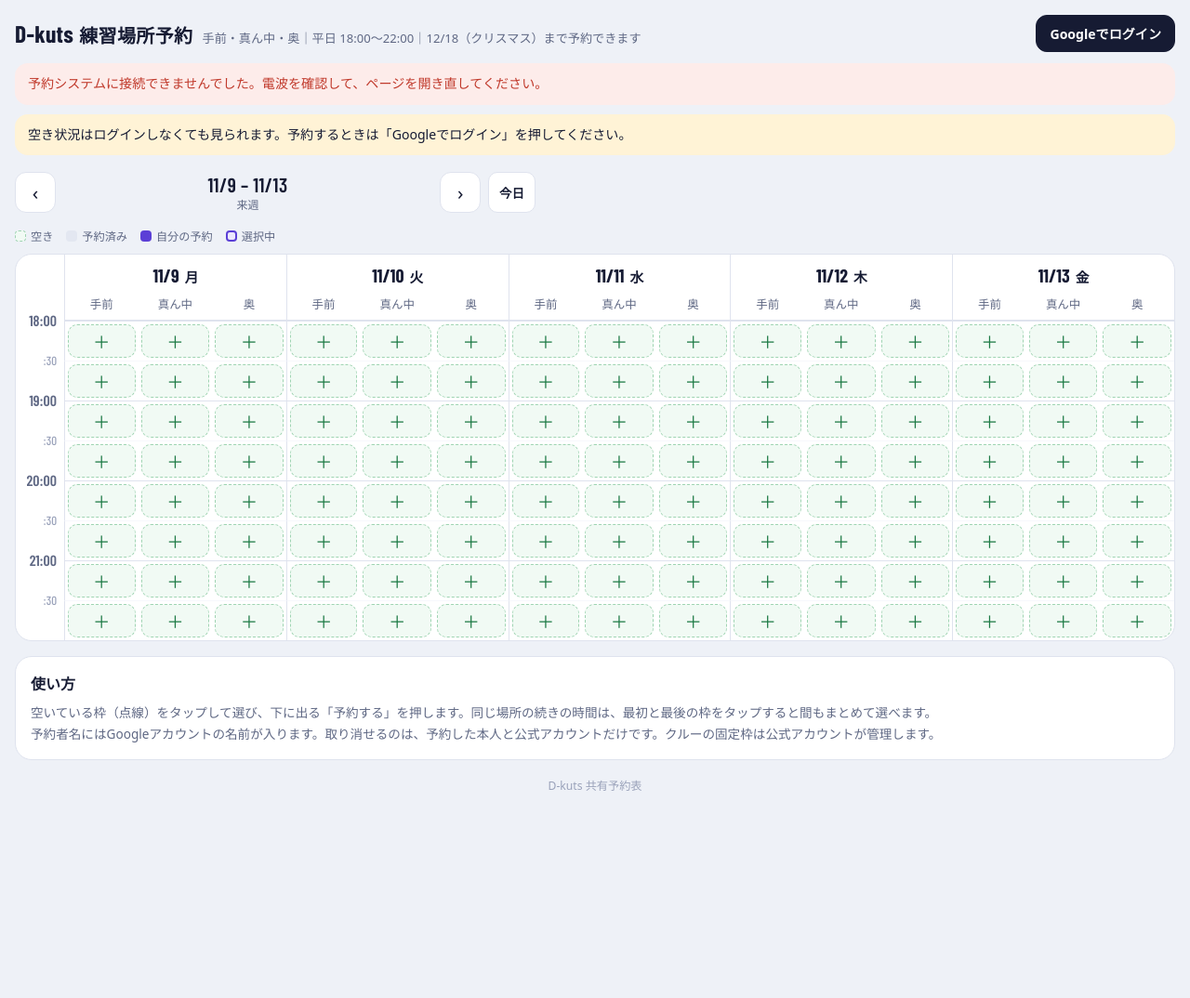
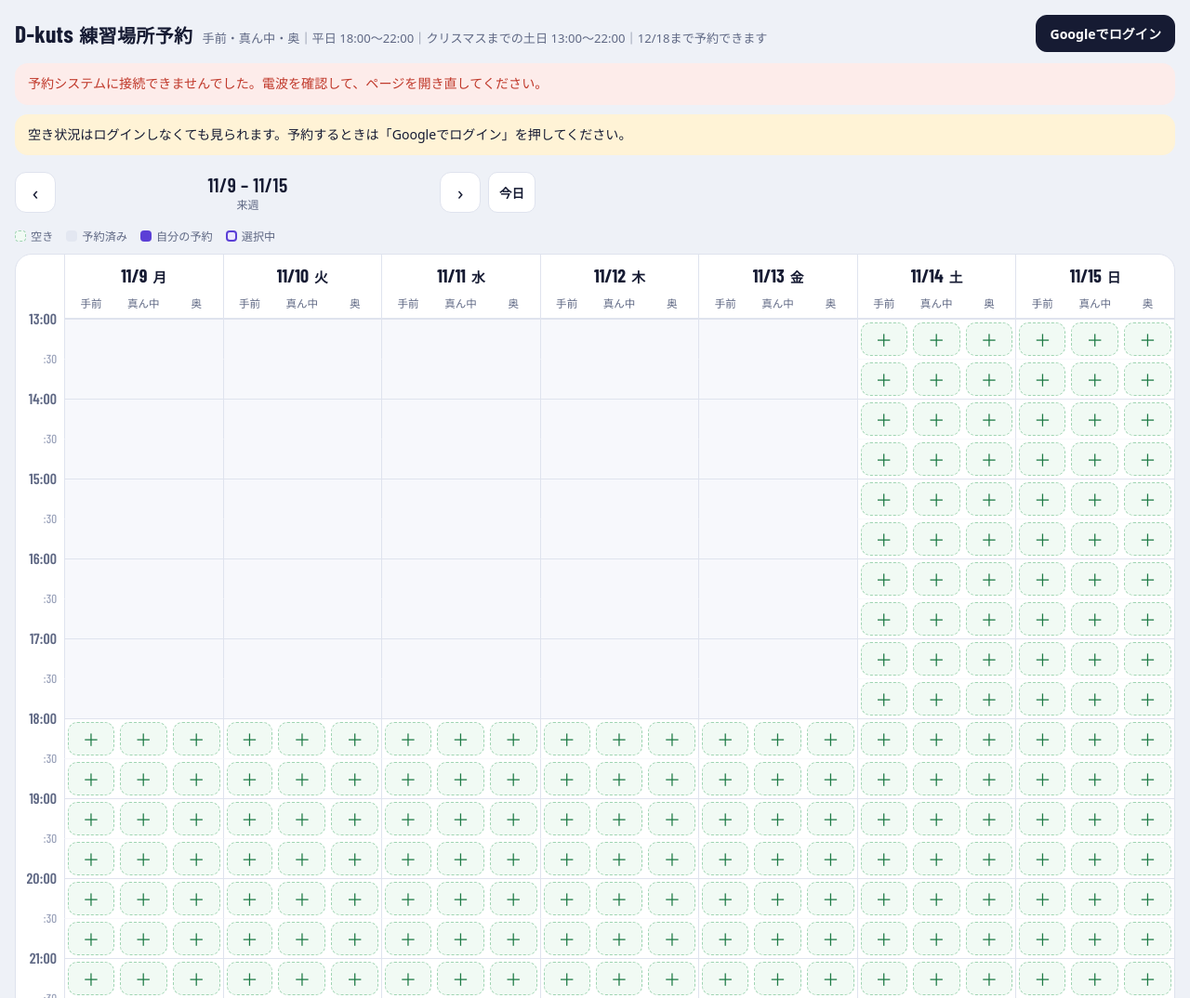
Before and after one commit to kutdanceoffice-glitch/reservation, a plain HTML site: page index.html in a window 1280 px wide. Shown: the top 1074 px of the page at 93% size. Before the commit the page ends 992 px from the top, so only its background shows below. Drawn offline with nearby package versions, Linux system fonts and the light colour scheme.

Commit message:
クリスマスまでの土日（13:00〜22:00）と入試で使えない日（11/29・12/6）に対応
Co-Authored-By: Claude Opus 5.5 <noreply@anthropic.com>
Claude-Session: https://claude.ai/code/session_01F8hmFYSf9vTjh4nvwqfJ1q

```diff
--- a/index.html
+++ b/index.html
@@ -117,6 +117,13 @@ button{cursor:pointer}
 .slot{padding:3px;min-height:var(--row);border-top:1px solid var(--raise)}
 .slot.hour{border-top-color:var(--line)}
 .slot.first{border-left:1px solid var(--line)}
+.slot.off{background:var(--raise)}
+.closedmsg{padding:28px 16px;text-align:center;color:var(--muted);font-weight:600}
+.grid.dense .s{padding:3px 4px}
+.grid.dense .s .team{font-size:.74rem;overflow-wrap:anywhere;word-break:normal}
+.grid.dense .s .who{font-size:.66rem}
+.grid.dense .s .when{font-size:.74rem}
+.grid.dense .h-lane{font-size:.72rem}
 .slot.todaycol{background:color-mix(in srgb, var(--amber-soft) 45%, transparent)}
 .s{width:100%;height:100%;min-height:calc(var(--row) - 6px);border-radius:10px;border:0;padding:4px 6px;font-size:.8rem;line-height:1.25;display:flex;flex-direction:column;align-items:center;justify-content:center;text-align:center;overflow:hidden}
 .s.free{background:var(--free);border:1.5px dashed var(--free-line);color:var(--free-ink);font-size:1.15rem;font-weight:500}
@@ -201,7 +208,7 @@ input,select,textarea{border:1px solid var(--line);border-radius:12px;padding:11
 <header class="top">
   <div class="brand">
     <h1><b>D-kuts</b>練習場所予約</h1>
-    <p>手前・真ん中・奥｜平日 18:00〜22:00｜12/18（クリスマス）まで予約できます</p>
+    <p>手前・真ん中・奥｜平日 18:00〜22:00｜クリスマスまでの土日 13:00〜22:00｜12/18まで予約できます</p>
   </div>
   <div class="user"><button class="btn small" id="jumpMine" hidden>自分の予約<span class="count" id="mineCount">0</span></button><span class="user" id="user"></span></div>
 </header>
@@ -343,7 +350,27 @@ const firebaseConfig = {
 };
 const OFFICIAL = "kut.dance.office@gmail.com";   // 公式アカウント（管理者）
 const ROOMS = ["手前","真ん中","奥"];
-const TIMES = ["1800","1830","1900","1930","2000","2030","2100","2130"];
+// 予約の枠（30分ずつ）。13:00〜21:30開始
+const ALL_TIMES = []; for (let h = 13; h <= 21; h++) ALL_TIMES.push(`${h}00`, `${h}30`);
+const WEEKDAY_TIMES = ALL_TIMES.filter(t => t >= "1800");   // 平日は18:00〜22:00
+// 特別な日：土日・祝日に使える日（from〜to）と、使えない日（closed＝理由）
+const SPECIAL = {
+  "2026-11-14": { from: "1300", to: "2200" }, "2026-11-15": { from: "1300", to: "2200" },
+  "2026-11-21": { from: "1300", to: "2200" }, "2026-11-22": { from: "1300", to: "2200" },
+  "2026-11-28": { from: "1300", to: "2200" }, "2026-11-29": { closed: "入試のため使えません" },
+  "2026-12-05": { from: "1300", to: "2200" }, "2026-12-06": { closed: "入試のため使えません" },
+  "2026-12-12": { from: "1300", to: "2200" }, "2026-12-13": { from: "1300", to: "2200" }
+};
+/** その日に予約できる時間の枠（使えない日は空） */
+function timesOf(ds){
+  const sp = SPECIAL[ds];
+  if (sp) return sp.closed ? [] : ALL_TIMES.filter(t => t >= sp.from && t < sp.to);
+  const wd = parseDate(ds).getDay();
+  return wd >= 1 && wd <= 5 ? WEEKDAY_TIMES : [];
+}
+const closedReason = ds => (SPECIAL[ds] && SPECIAL[ds].closed) || "";
+/** 表に出す日か（平日と、特別な日） */
+const dayShown = ds => { const wd = parseDate(ds).getDay(); return (wd >= 1 && wd <= 5) || !!SPECIAL[ds]; };
 const MAX_DAYS = 14;               // ふだんは何日先まで予約できるか
 const OPEN_UNTIL = "2026-12-18";   // この日までは、14日より先でも予約できる（クリスマスイベント）
 // 平日の祝日（表に「祝日」と出す。予約はふつうにできる）
@@ -394,11 +421,11 @@ function lastBookable(){ const t = new Date(); t.setHours(0,0,0,0); t.setDate(t.
 function maxWeeks(){ return Math.max(2, Math.round((mondayOf(lastBookable()) - mondayOf(new Date())) / (7*864e5))); }
 const weekLimit = () => isAdmin() ? Math.max(7, maxWeeks()) : maxWeeks();
 /** その日の練習時間が終わっているか */
-function dayOver(ds){ const today = dateStr(new Date()); return ds < today || (ds === today && nowMin() >= tMin(TIMES[TIMES.length-1]) + 30); }
+function dayOver(ds){ const today = dateStr(new Date()), ts = timesOf(ds); return ds < today || (ds === today && (!ts.length || nowMin() >= tMin(ts[ts.length-1]) + 30)); }
 function isPast(ds, t){ const today = dateStr(new Date()); return ds < today || (ds === today && tMin(t) + 30 <= nowMin()); }
 function canBook(ds, t){
   const d = parseDate(ds), today = new Date(); today.setHours(0,0,0,0);
-  if (d.getDay() < 1 || d.getDay() > 5) return false;
+  if (!timesOf(ds).includes(t)) return false;
   if (d < today) return false;
   if (!isAdmin() && d > lastBookable()) return false;
   if (ds === dateStr(new Date()) && tMin(t) <= nowMin()) return false;
@@ -409,8 +436,11 @@ function showErr(msg){ const e = $("err"); e.textContent = msg || ""; e.hidden =
 let toastTimer = null;
 function toast(msg){ const t = $("toast"); t.textContent = msg; t.hidden = false; clearTimeout(toastTimer); toastTimer = setTimeout(() => { t.hidden = true; }, 3000); }
 
-// 最初に出す週：土日や金曜の練習が終わったあとは次の週
-(function(){ const d = new Date(), wd = d.getDay(); if (wd === 0 || wd === 6 || (wd === 5 && dayOver(dateStr(d)))) weekOffset = 1; })();
+/** その週に表に出す日（月〜日のうち、平日と特別な日） */
+function weekDays(off){ const b = mondayOf(new Date()); b.setDate(b.getDate() + off*7); const out = []; for (let i = 0; i < 7; i++) { const d = new Date(b); d.setDate(d.getDate()+i); const ds = dateStr(d); if (dayShown(ds)) out.push(ds); } return out; }
+/** 最初に出す週：今週の使える日が全部終わっていたら次の週 */
+const firstWeek = () => weekDays(0).every(ds => dayOver(ds) || !timesOf(ds).length) ? 1 : 0;
+weekOffset = firstWeek();
 // Instagram などアプリの中のブラウザ（LINEは自動で開き直す）
 if (/Instagram|FBAN|FBAV|Twitter|TikTok/i.test(navigator.userAgent || "")) $("inapp").hidden = false;
 
@@ -418,43 +448,45 @@ if (/Instagram|FBAN|FBAV|Twitter|TikTok/i.test(navigator.userAgent || "")) $("in
 const sameRun = (a, b) => a && b && a.uid === b.uid && a.team === b.team && a.person === b.person && a.kind === b.kind;
 /** その日・その場所で、kの枠を含む「続けて取った予約」の枠一覧 */
 function runOf(ds, k){
-  const day = bookings[ds] || {}, r = roomOf(k), i = TIMES.indexOf(timeOf(k)), b = day[k];
+  const day = bookings[ds] || {}, r = roomOf(k), i = ALL_TIMES.indexOf(timeOf(k)), b = day[k];
   let s = i, e = i;
-  while (s > 0 && sameRun(day[slotKey(r, TIMES[s-1])], b)) s--;
-  while (e < TIMES.length-1 && sameRun(day[slotKey(r, TIMES[e+1])], b)) e++;
-  return TIMES.slice(s, e+1).map(t => slotKey(r, t));
+  while (s > 0 && sameRun(day[slotKey(r, ALL_TIMES[s-1])], b)) s--;
+  while (e < ALL_TIMES.length-1 && sameRun(day[slotKey(r, ALL_TIMES[e+1])], b)) e++;
+  return ALL_TIMES.slice(s, e+1).map(t => slotKey(r, t));
 }
 
 /* ============ 表示 ============ */
 /** その日の空き枠の数（予約できる枠だけ） */
-function freeCount(ds){ const day = bookings[ds] || {}; let n = 0; ROOMS.forEach((_, r) => TIMES.forEach(t => { if (!day[slotKey(r, t)] && canBook(ds, t)) n++; })); return n; }
+function freeCount(ds){ const day = bookings[ds] || {}; let n = 0; ROOMS.forEach((_, r) => timesOf(ds).forEach(t => { if (!day[slotKey(r, t)] && canBook(ds, t)) n++; })); return n; }
 const wide = () => window.matchMedia("(min-width:1100px)").matches;
 
 function render(){
-  const start = weekStart(), end = new Date(start); end.setDate(end.getDate()+4);
+  const days = weekDays(weekOffset), start = parseDate(days[0]), end = parseDate(days[days.length-1]);
   $("range").innerHTML = `${start.getMonth()+1}/${start.getDate()} – ${end.getMonth()+1}/${end.getDate()}<small>${weekOffset === 0 ? "今週" : weekOffset === 1 ? "来週" : weekOffset + "週間後"}</small>`;
   $("prev").disabled = weekOffset <= 0;
   $("next").disabled = weekOffset >= weekLimit();
   const todayS = dateStr(new Date());
 
-  const days = [];
-  for (let i = 0; i < 5; i++) { const d = new Date(start); d.setDate(d.getDate()+i); days.push(dateStr(d)); }
-  if (!dayTab || !days.includes(dayTab)) dayTab = days.find(ds => !dayOver(ds)) || days[0];
+  if (!dayTab || !days.includes(dayTab)) dayTab = days.find(ds => !dayOver(ds) && timesOf(ds).length) || days[0];
+  $("tabs").style.gridTemplateColumns = `repeat(${days.length}, 1fr)`;
 
   $("tabs").innerHTML = days.map(ds => { const d = parseDate(ds), f = freeCount(ds);
-    return `<button data-tab="${ds}" aria-pressed="${ds === dayTab}" class="${ds === todayS ? "today" : ""}" aria-label="${dateLabel(ds)} 空き${f}枠"><span class="d">${d.getDate()}</span><span class="w">${WD[d.getDay()]}${ds === todayS ? "・今日" : HOLIDAYS[ds] ? "・祝" : ""}</span><span class="f${f ? "" : " none"}">${f ? "空き" + f : dayOver(ds) ? "終了" : "空きなし"}</span></button>`; }).join("");
+    return `<button data-tab="${ds}" aria-pressed="${ds === dayTab}" class="${ds === todayS ? "today" : ""}" aria-label="${dateLabel(ds)} 空き${f}枠"><span class="d">${d.getDate()}</span><span class="w">${WD[d.getDay()]}${ds === todayS ? "・今日" : HOLIDAYS[ds] ? "・祝" : ""}</span><span class="f${f ? "" : " none"}">${closedReason(ds) ? "利用不可" : f ? "空き" + f : dayOver(ds) ? "終了" : "空きなし"}</span></button>`; }).join("");
 
   // 表：PCは1週間、スマホ・タブレットは1日
   const shown = wide() ? days : [dayTab];
   const grid = $("days");
   grid.style.gridTemplateColumns = `52px repeat(${shown.length * 3}, minmax(0, 1fr))`;
+  grid.classList.toggle("dense", shown.length > 5);
   let h = `<div style="grid-row:1 / span 2;grid-column:1"></div>`;
   shown.forEach((ds, di) => {
     const c0 = 2 + di * 3, isT = ds === todayS, d = parseDate(ds);
-    h += `<div class="h-day${isT ? " today" : ""}" style="grid-row:1;grid-column:${c0} / span 3"><span class="n">${d.getMonth()+1}/${d.getDate()}</span>${WD[d.getDay()]}${isT ? '<span class="tag">今日</span>' : ""}${HOLIDAYS[ds] ? `<span class="tag hol">祝日</span>` : ""}</div>`;
+    h += `<div class="h-day${isT ? " today" : ""}" style="grid-row:1;grid-column:${c0} / span 3"><span class="n">${d.getMonth()+1}/${d.getDate()}</span>${WD[d.getDay()]}${isT ? '<span class="tag">今日</span>' : ""}${HOLIDAYS[ds] ? `<span class="tag hol">祝日</span>` : ""}${closedReason(ds) ? `<span class="tag hol">${esc(closedReason(ds))}</span>` : ""}</div>`;
     ROOMS.forEach((r, ri) => { h += `<div class="h-lane${ri === 0 ? " first" : ""}${isT ? " today" : ""}" style="grid-row:2;grid-column:${c0 + ri}">${r}</div>`; });
   });
-  TIMES.forEach((t, ti) => {
+  // 表の行：表示する日の中で、いちばん早い開始〜いちばん遅い終了
+  const used = shown.flatMap(timesOf), rows = used.length ? ALL_TIMES.filter(t => t >= used.reduce((a,b) => a < b ? a : b) && t <= used.reduce((a,b) => a > b ? a : b)) : WEEKDAY_TIMES;
+  rows.forEach((t, ti) => {
     const row = ti + 3, half = t.endsWith("30");
     h += `<div class="t${half ? " half" : ""}${shown.every(ds => isPast(ds, t)) ? " past" : ""}" style="grid-row:${row};grid-column:1">${half ? ":30" : timeLabel(t)}</div>`;
     shown.forEach((ds, di) => {
@@ -462,6 +494,7 @@ function render(){
       ROOMS.forEach((_, ri) => {
         const k = slotKey(ri, t), b = day[k], id = `${ds}|${k}`, col = 2 + di * 3 + ri;
         const cls = `slot${half ? "" : " hour"}${ri === 0 ? " first" : ""}${isT ? " todaycol" : ""}`;
+        if (!b && !timesOf(ds).includes(t)) { h += `<div class="${cls} off" style="grid-row:${row};grid-column:${col}"><span class="none"></span></div>`; return; }
         if (b) {
           const run = runOf(ds, k);
           if (run[0] !== k) return;                 // まとめた予約の2つ目以降は描かない
@@ -482,10 +515,14 @@ function render(){
     });
   });
   // 今の時刻の線（今日が表示されていて、練習時間中のとき）
-  const ti = shown.indexOf(todayS), nm = nowMin(), s0 = tMin(TIMES[0]), e0 = tMin(TIMES[TIMES.length-1]) + 30;
-  if (ti >= 0 && nm >= s0 && nm < e0) {
-    const idx = Math.floor((nm - s0) / 30), frac = ((nm - s0) % 30) / 30 * 100;
+  const ti = shown.indexOf(todayS), tt = timesOf(todayS), nm = nowMin();
+  if (ti >= 0 && tt.length && nm >= tMin(tt[0]) && nm < tMin(tt[tt.length-1]) + 30) {
+    const r0 = tMin(rows[0]), idx = Math.floor((nm - r0) / 30), frac = ((nm - r0) % 30) / 30 * 100;
     h += `<div class="nowline" style="grid-row:${idx + 3};grid-column:${2 + ti * 3} / span 3;--at:${frac}%" aria-hidden="true"></div>`;
+  }
+  if (shown.length === 1 && closedReason(shown[0])) {
+    const d = parseDate(shown[0]);
+    h = `<div class="h-day" style="grid-row:1;grid-column:1 / -1"><span class="n">${d.getMonth()+1}/${d.getDate()}</span>${WD[d.getDay()]}</div><div class="closedmsg" style="grid-row:2;grid-column:1 / -1">${esc(closedReason(shown[0]))}</div>`;
   }
   grid.innerHTML = h;
 
@@ -545,8 +582,8 @@ function pick(id){
   if (selected.has(id)) { selected.delete(id); lastPick = null; render(); return; }
   // 同じ日・同じ場所の続きなら、間の空き枠もまとめて選ぶ
   if (lastPick && lastPick.date === date && roomOf(lastPick.slot) === roomOf(slot) && selected.has(`${lastPick.date}|${lastPick.slot}`)) {
-    const a = TIMES.indexOf(timeOf(lastPick.slot)), b = TIMES.indexOf(timeOf(slot)), r = roomOf(slot);
-    const [s, e] = a < b ? [a, b] : [b, a], between = TIMES.slice(s, e+1).map(t => slotKey(r, t));
+    const a = ALL_TIMES.indexOf(timeOf(lastPick.slot)), b = ALL_TIMES.indexOf(timeOf(slot)), r = roomOf(slot);
+    const [s, e] = a < b ? [a, b] : [b, a], between = ALL_TIMES.slice(s, e+1).map(t => slotKey(r, t));
     if (between.every(k => !(bookings[date] || {})[k] && canBook(date, timeOf(k)))) {
       between.forEach(k => selected.set(`${date}|${k}`, {date, slot: k}));
       lastPick = null; render(); return;
@@ -580,7 +617,7 @@ $("days").addEventListener("touchend", e => {
 }, {passive:true});
 $("prev").onclick = () => { weekOffset = Math.max(0, weekOffset-1); dayTab = null; render(); };
 $("next").onclick = () => { weekOffset = Math.min(weekLimit(), weekOffset+1); dayTab = null; render(); };
-$("today").onclick = () => { weekOffset = 0; (function(){ const d = new Date(), wd = d.getDay(); if (wd === 0 || wd === 6 || (wd === 5 && dayOver(dateStr(d)))) weekOffset = 1; })(); dayTab = null; render(); };
+$("today").onclick = () => { weekOffset = firstWeek(); dayTab = null; render(); };
 $("selClear").onclick = () => { selected.clear(); lastPick = null; render(); };
 $("selGo").onclick = openBooking;
 $("cancel").onclick = () => $("dlg").close();
@@ -613,14 +650,14 @@ $("teamSel").onchange = () => { $("teamFreeWrap").hidden = $("teamSel").value !=
 /** 選んだ枠を「日・場所」ごとに続きの時間でまとめた表示用リスト */
 function groupSelected(list){
   const g = {};
-  list.forEach(x => { const key = x.date + "|" + roomOf(x.slot); (g[key] = g[key] || []).push(TIMES.indexOf(timeOf(x.slot))); });
+  list.forEach(x => { const key = x.date + "|" + roomOf(x.slot); (g[key] = g[key] || []).push(ALL_TIMES.indexOf(timeOf(x.slot))); });
   const out = [];
   Object.keys(g).sort().forEach(key => {
     const [ds, r] = key.split("|"), idx = g[key].sort((a,b) => a-b);
     let s = idx[0], p = idx[0];
     for (let i = 1; i <= idx.length; i++) {
       if (i < idx.length && idx[i] === p + 1) { p = idx[i]; continue; }
-      out.push(`${dateLabel(ds)} ${rangeLabel(slotKey(r, TIMES[s]), slotKey(r, TIMES[p]))}`);
+      out.push(`${dateLabel(ds)} ${rangeLabel(slotKey(r, ALL_TIMES[s]), slotKey(r, ALL_TIMES[p]))}`);
       if (i < idx.length) { s = p = idx[i]; }
     }
   });
@@ -732,7 +769,7 @@ $("dayBlockForm").addEventListener("submit", async e => {
   const ds = $("blockDate").value, reason = ($("blockReason").value.trim() || "使用不可").slice(0, 40);
   if (!ds) { alert("日付を選んでください。"); return; }
   const day = bookings[ds] || {}, updates = {}, list = [];
-  ROOMS.forEach((_, r) => TIMES.forEach(t => { const k = slotKey(r, t); if (!day[k]) { updates[`bookings/${ds}/${k}`] = { team: reason, person: "公式", uid: user.uid, kind: "block", createdAt: fb.serverTimestamp() }; list.push({date: ds, slot: k}); } }));
+  ROOMS.forEach((_, r) => timesOf(ds).forEach(t => { const k = slotKey(r, t); if (!day[k]) { updates[`bookings/${ds}/${k}`] = { team: reason, person: "公式", uid: user.uid, kind: "block", createdAt: fb.serverTimestamp() }; list.push({date: ds, slot: k}); } }));
   if (!list.length) { alert("空いている枠がありません。"); return; }
   if (!confirm(`${dateLabel(ds)} の空いている${list.length}枠を「${reason}」で使用不可にしますか？`)) return;
   addLog(updates, "使用不可（1日）", list, reason, "公式");
```
